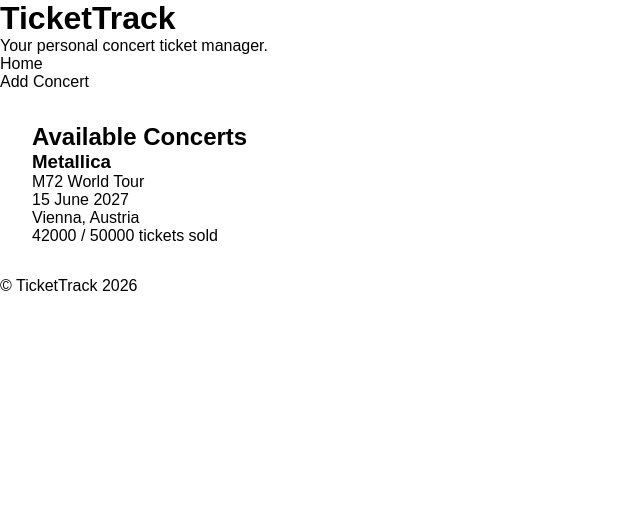
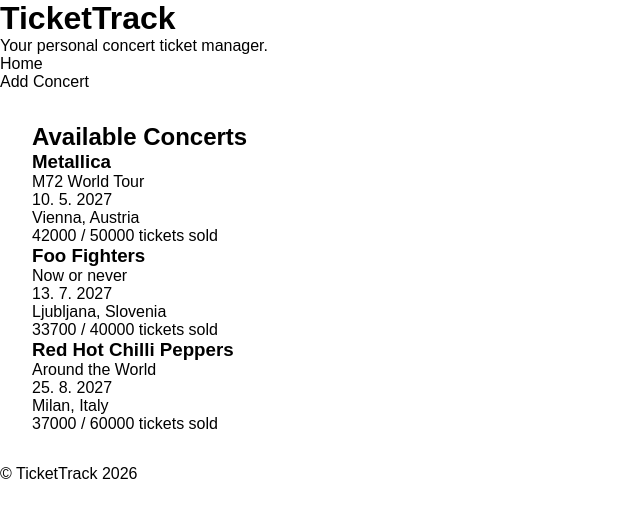
Before and after one commit to Spiritus93/TicketTrack, a React (Vite) app: page / in a window 1280 px wide. Shown: the top 518 px of the page, without its empty margins (0-640 px from the left). Built offline with nearby package versions, Linux system fonts and the light colour scheme; data requests are answered from the project's data file.

Commit message:
Added json database and the ability to read data using json server

```diff
--- /dev/null
+++ b/data/db.json
@@ -0,0 +1,31 @@
+{
+  "concerts": [
+    {
+      "id": 1,
+      "artist": "Metallica",
+      "tour": "M72 World Tour",
+      "date": "10. 5. 2027",
+      "location": "Vienna, Austria",
+      "ticketsSold": 42000,
+      "capacity": 50000
+    },
+    {
+      "id": 2,
+      "artist": "Foo Fighters",
+      "tour": "Now or never",
+      "date": "13. 7. 2027",
+      "location": "Ljubljana, Slovenia",
+      "ticketsSold": 33700,
+      "capacity": 40000
+    },
+    {
+      "id": 3,
+      "artist": "Red Hot Chilli Peppers",
+      "tour": "Around the World",
+      "date": "25. 8. 2027",
+      "location": "Milan, Italy",
+      "ticketsSold": 37000,
+      "capacity": 60000
+    }
+  ]
+}
--- a/src/pages/Home/Home.jsx
+++ b/src/pages/Home/Home.jsx
@@ -1,19 +1,39 @@
 import "./Home.scss";
 import ConcertCard from "../../components/ConcertCard/ConcertCard.jsx";
+import { useEffect, useState } from "react";
 
 const Home = () => {
+    const [concerts, setConcerts] = useState([]);
+    const url = "http://localhost:3000/concerts";
+
+    useEffect(() => {
+
+        const fetchConcerts = async () => {
+            const response = await fetch(url, {method: "GET"});
+            const concerts = await response.json();
+            setConcerts(concerts);
+        };
+
+        fetchConcerts();
+
+    }, []);
+
     return(
         <section className="concerts">
             <h2 className="concerts-title">Available Concerts</h2>
 
-            <ConcertCard
-                artist="Metallica"
-                tour="M72 World Tour"
-                date="15 June 2027"
-                location="Vienna, Austria"
-                ticketsSold={42000}
-                capacity={50000}
-            />
+            {concerts.map((concert) => (
+                <ConcertCard
+                    key={concert.id}
+                    artist={concert.artist}
+                    tour={concert.tour}
+                    date={concert.date}
+                    location={concert.location}
+                    ticketsSold={concert.ticketsSold}
+                    capacity={concert.capacity}
+                />
+            ))}
+
         </section>
     )
 }
```
